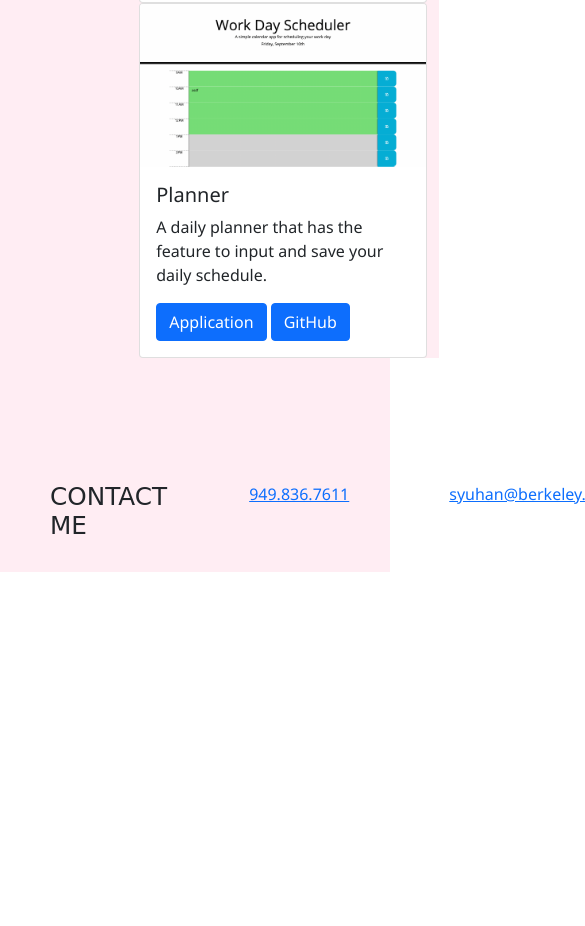
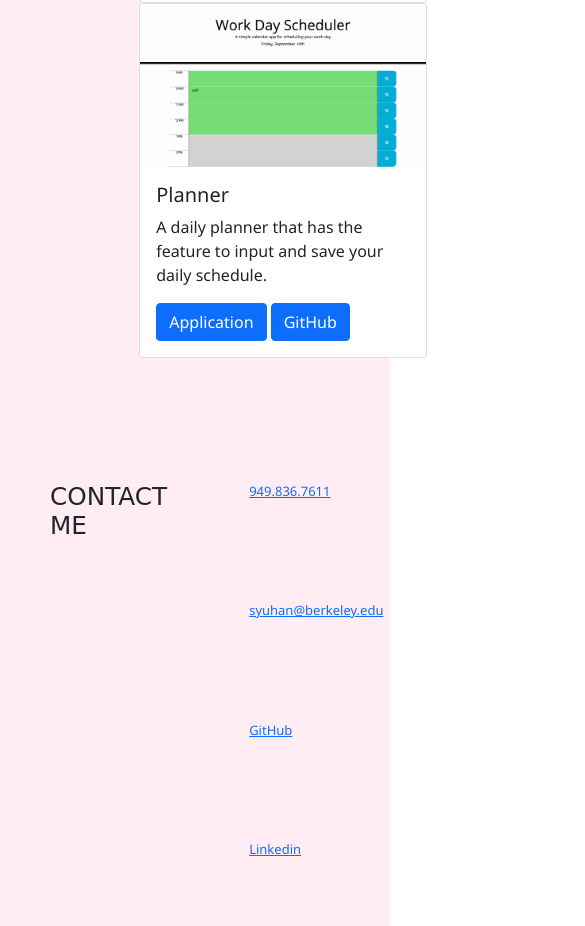
Before and after one commit to samyuhan/portfolio, a plain HTML site: page index.html in a window 390 px wide. Shown: the part 1721-2647 px from the top of the page, 585 px wide, since content can reach past the window. Before the commit the page ends 2293 px from the top, so only its background shows below. Drawn offline with nearby package versions, Linux system fonts and the light colour scheme; a web font is replaced by a local one.

Commit message:
make mobile responsive

```diff
--- a/style.css
+++ b/style.css
@@ -1,9 +1,11 @@
+/*Gives all components on the page this font-family and 0 padding/margin*/
 * {
     font-family:'Segoe UI', Tahoma, Geneva, Verdana, sans-serif;
     padding: 0px;
     margin: 0px;
 }
 
+/*Gives header a lightgray color*/
 header {
     background-color: lightgray;
 }
@@ -20,6 +22,7 @@ figure img {
     width: 100%;
 }
 
+/*Gives the entire main section a light pink background color*/
 main {
     background-color: rgb(255, 237, 243);
 }
@@ -39,6 +42,7 @@ aside {
     border-color: rgb(255, 237, 243);
 }
 
+/*Flex displays the paragraph portion of About Me*/
 .about-me p {
     margin-top: 50px;
     display: flex;
@@ -54,13 +58,12 @@ aside {
     margin-top: 50px;
 }
 
+/*Gives the entire Work container flex display and wrap*/
 .container {
-    background-color: #fff;
     display: flex;
     flex-wrap: wrap;
     justify-content: space-evenly;
     margin-left: 75px;
-    background-color: rgb(255, 237, 243);
 }
 
 .container h3 {
@@ -85,13 +88,29 @@ aside {
     display: flex;
     flex-direction: row;
     margin-top: 50px;
+    width: 100%;
 }
 
 .contact-me ul li {
-    display: inline-block;
+    display: flex;
     padding: 50px;
+    width: 100%;
 }
 
 .contact-me ul {
     display: flex;
+    width: 100%;
 }
+
+@media (max-width: 600px) {
+    .contact-me ul {
+        font-size: small;
+        display: inline-block;
+    }
+}
+
+@media (max-width: 900px) {
+	.contact-me ul {
+        font-size: small;
+    }
+}
```
Also changed, not shown: index.html (+13 -2 lines).
